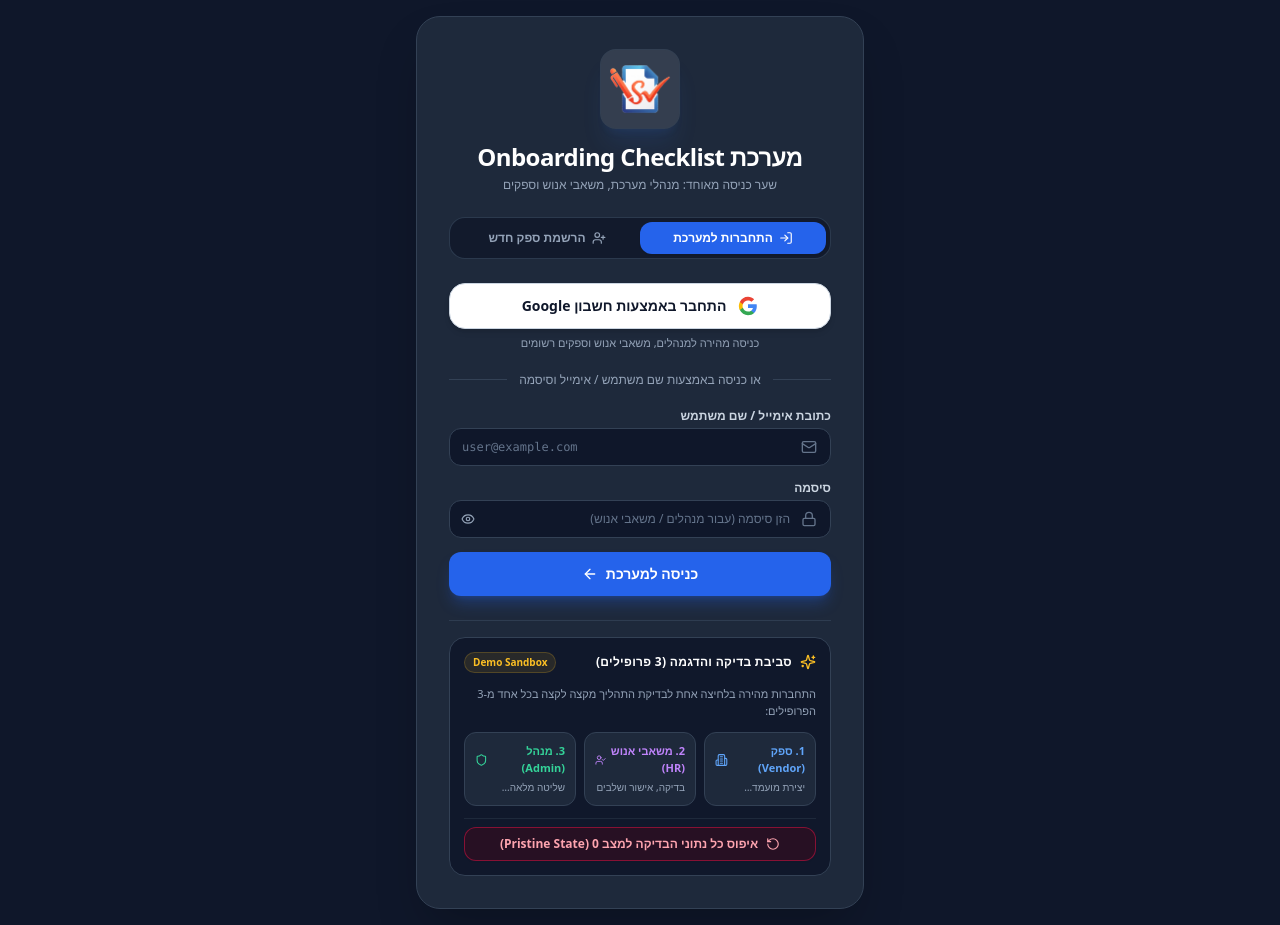
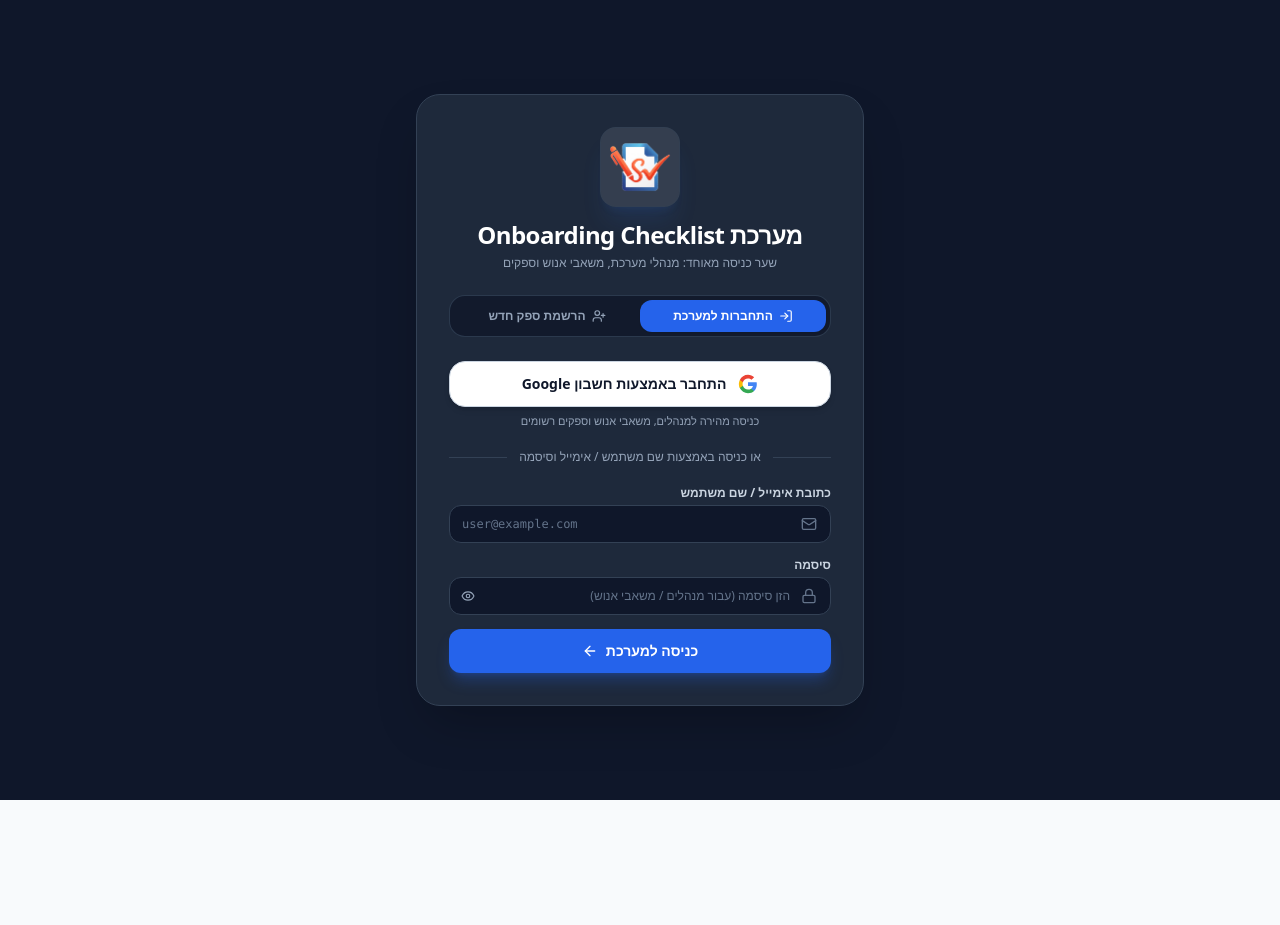
Before and after one commit to liarzim/Onboarding-Checklist-System, a Next.js app: page / in a window 1280 px wide. After the commit the page ends 800 px from the top, so only its background shows below. Built offline with nearby package versions, Linux system fonts and the light colour scheme.

Commit message:
remove: remove demo sandbox quick login card from main entry screen

```diff
--- a/src/app/page.tsx
+++ b/src/app/page.tsx
@@ -4,8 +4,6 @@ import { useState, useEffect, Suspense } from "react";
 import { useRouter, useSearchParams } from "next/navigation";
 import Link from "next/link";
 import {
-  Shield,
-  Building2,
   Mail,
   KeyRound,
   Lock,
@@ -13,7 +11,6 @@ import {
   EyeOff,
   Loader2,
   ArrowLeft,
-  UserCheck,
   ShieldAlert,
   UserPlus,
   LogIn,
@@ -21,8 +18,6 @@ import {
   AlertCircle,
   Building,
   User,
-  RotateCcw,
-  Sparkles,
   Layers,
 } from "lucide-react";
 
@@ -68,44 +63,6 @@ function UnifiedIdentificationContent() {
       setError(decodeURIComponent(urlError));
     }
   }, [urlError]);
-
-  // Test sandbox reset state
-  const [resettingTest, setResettingTest] = useState(false);
-  const [resetSuccess, setResetSuccess] = useState<string | null>(null);
-
-  async function handleResetToStateZero() {
-    if (!window.confirm("האם לאפס את כל נתוני הבדיקה, המועמדים והקבצים חזרה למצב 0 נקי לחלוטין?")) {
-      return;
-    }
-    setResettingTest(true);
-    setError(null);
-    setSuccessMsg(null);
-    setResetSuccess(null);
-    try {
-      const res = await fetch("/api/admin/test-reset", { method: "POST" });
-      const data = await res.json();
-      if (!res.ok) {
-        throw new Error(data.message || "שגיאה באיפוס המערכת");
-      }
-      setEmail("");
-      setPassword("");
-      setResetSuccess(data.message || "כל הנתונים והחיבורים אופסו בהצלחה למצב 0 (Pristine State)!");
-      setTimeout(() => setResetSuccess(null), 8000);
-    } catch (err) {
-      setError(err instanceof Error ? err.message : "שגיאה בביצוע איפוס");
-    } finally {
-      setResettingTest(false);
-    }
-  }
-
-  function handleQuickLogin(targetEmail: string, targetPassword?: string) {
-    setEmail(targetEmail);
-    if (targetPassword) {
-      setPassword(targetPassword);
-    }
-    setActiveTab("login");
-    handleUnifiedLogin(targetEmail, targetPassword);
-  }
 
   // Unified username/email + password login
   async function handleUnifiedLogin(customEmail?: string, customPassword?: string) {
@@ -260,14 +217,6 @@ function UnifiedIdentificationContent() {
           <div className="p-3.5 rounded-xl bg-emerald-950/60 border border-emerald-800 text-emerald-300 text-xs flex items-start gap-2.5">
             <CheckCircle2 className="w-4 h-4 flex-shrink-0 text-emerald-400 mt-0.5" />
             <span>{successMsg}</span>
-          </div>
-        )}
-
-        {/* Test Reset Banner */}
-        {resetSuccess && (
-          <div className="p-3.5 rounded-xl bg-cyan-950/80 border border-cyan-700 text-cyan-200 text-xs flex items-start gap-2.5 shadow-lg">
-            <CheckCircle2 className="w-4 h-4 flex-shrink-0 text-cyan-400 mt-0.5" />
-            <span className="leading-relaxed font-semibold">{resetSuccess}</span>
           </div>
         )}
 
@@ -630,102 +579,6 @@ function UnifiedIdentificationContent() {
           </div>
         )}
 
-        {/* Test Sandbox & Quick Roles Navigation */}
-        <div className="pt-4 border-t border-slate-700/80">
-          <div className="p-3.5 bg-slate-900/90 rounded-2xl border border-slate-700 space-y-3">
-            <div className="flex items-center justify-between">
-              <div className="flex items-center gap-2">
-                <Sparkles className="w-4 h-4 text-amber-400" />
-                <span className="text-xs font-bold text-white tracking-wide">
-                  סביבת בדיקה והדגמה (3 פרופילים)
-                </span>
-              </div>
-              <span className="px-2 py-0.5 bg-amber-400/10 text-amber-400 border border-amber-400/20 rounded-full text-[10px] font-semibold">
-                Demo Sandbox
-              </span>
-            </div>
-
-            <p className="text-[11px] text-slate-400 leading-relaxed">
-              התחברות מהירה בלחיצה אחת לבדיקת התהליך מקצה לקצה בכל אחד מ-3 הפרופילים:
-            </p>
-
-            {/* Quick Login Buttons */}
-            <div className="grid grid-cols-1 sm:grid-cols-3 gap-2">
-              <button
-                type="button"
-                onClick={() => handleQuickLogin("vendor@demo.co.il")}
-                disabled={loading || resettingTest}
-                className="p-2.5 bg-slate-800 hover:bg-blue-600/20 hover:border-blue-500 border border-slate-700 rounded-xl transition text-right group flex flex-col justify-between disabled:opacity-50"
-              >
-                <div className="flex items-center justify-between w-full">
-                  <span className="text-[11px] font-bold text-blue-400 group-hover:text-blue-300">
-                    1. ספק (Vendor)
-                  </span>
-                  <Building2 className="w-3.5 h-3.5 text-blue-400" />
-                </div>
-                <span className="text-[10px] text-slate-400 mt-1 line-clamp-1">
-                  יצירת מועמד והעלאות
-                </span>
-              </button>
-
-              <button
-                type="button"
-                onClick={() => handleQuickLogin("hr@demo.co.il", "Admin123!")}
-                disabled={loading || resettingTest}
-                className="p-2.5 bg-slate-800 hover:bg-purple-600/20 hover:border-purple-500 border border-slate-700 rounded-xl transition text-right group flex flex-col justify-between disabled:opacity-50"
-              >
-                <div className="flex items-center justify-between w-full">
-                  <span className="text-[11px] font-bold text-purple-400 group-hover:text-purple-300">
-                    2. משאבי אנוש (HR)
-                  </span>
-                  <UserCheck className="w-3.5 h-3.5 text-purple-400" />
-                </div>
-                <span className="text-[10px] text-slate-400 mt-1 line-clamp-1">
-                  בדיקה, אישור ושלבים
-                </span>
-              </button>
-
-              <button
-                type="button"
-                onClick={() => handleQuickLogin("admin@example.com", "Admin123!")}
-                disabled={loading || resettingTest}
-                className="p-2.5 bg-slate-800 hover:bg-emerald-600/20 hover:border-emerald-500 border border-slate-700 rounded-xl transition text-right group flex flex-col justify-between disabled:opacity-50"
-              >
-                <div className="flex items-center justify-between w-full">
-                  <span className="text-[11px] font-bold text-emerald-400 group-hover:text-emerald-300">
-                    3. מנהל (Admin)
-                  </span>
-                  <Shield className="w-3.5 h-3.5 text-emerald-400" />
-                </div>
-                <span className="text-[10px] text-slate-400 mt-1 line-clamp-1">
-                  שליטה מלאה והגדרות
-                </span>
-              </button>
-            </div>
-
-            {/* Reset to State 0 Button */}
-            <div className="pt-2 border-t border-slate-800 flex items-center justify-between gap-2">
-              <button
-                type="button"
-                onClick={handleResetToStateZero}
-                disabled={resettingTest}
-                className="w-full py-2 px-3 bg-rose-950/40 hover:bg-rose-900/60 border border-rose-800/80 hover:border-rose-600 text-rose-300 text-xs font-semibold rounded-xl transition flex items-center justify-center gap-2 shadow-sm disabled:opacity-50"
-              >
-                {resettingTest ? (
-                  <>
-                    <Loader2 className="w-3.5 h-3.5 animate-spin" />
-                    <span>מאפס את כל הנתונים למצב 0...</span>
-                  </>
-                ) : (
-                  <>
-                    <RotateCcw className="w-3.5 h-3.5" />
-                    <span>איפוס כל נתוני הבדיקה למצב 0 (Pristine State)</span>
-                  </>
-                )}
-              </button>
-            </div>
-          </div>
-        </div>
       </div>
     </div>
   );
```
